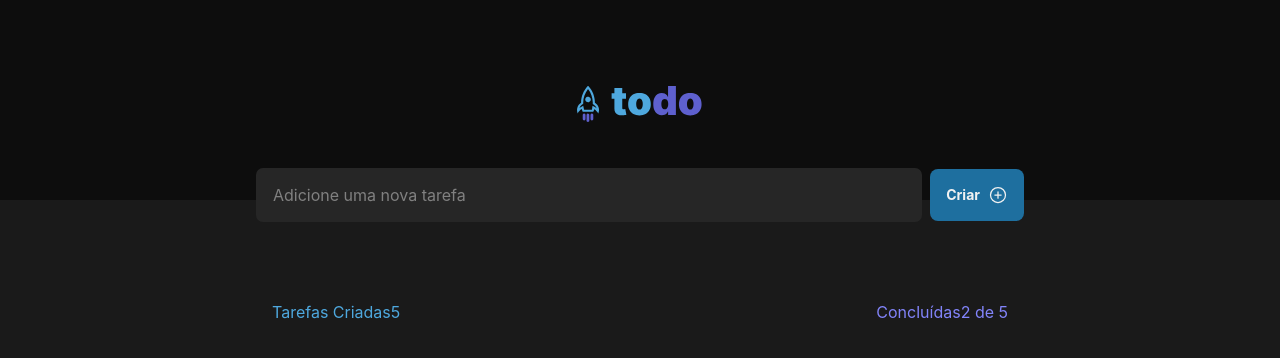
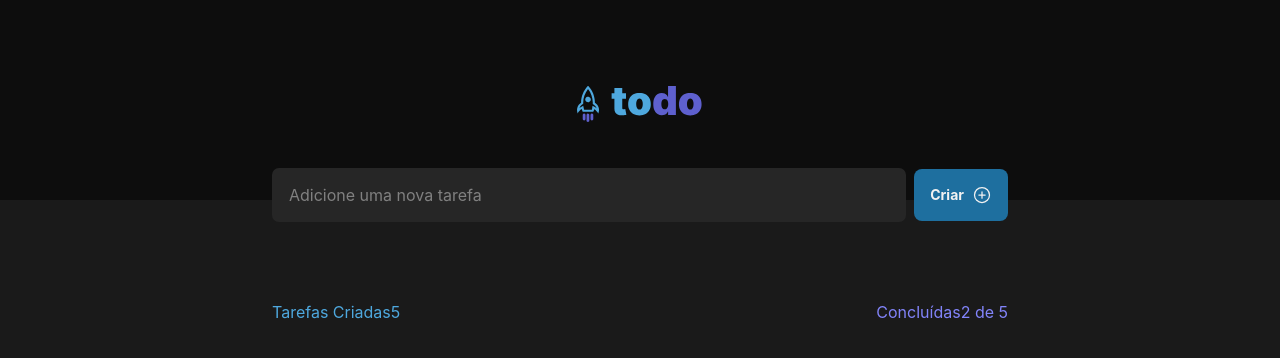
Before and after one commit to gomessgbr/ignite-To-Do, a React (Vite) app: page / in a window 1280 px wide. Shown: the top 358 px of the page. Built offline with nearby package versions, Linux system fonts and the light colour scheme.

Commit message:
style: maxwidth contianer

```diff
--- a/src/components/InputTask.module.css
+++ b/src/components/InputTask.module.css
@@ -1,6 +1,6 @@
 .container {
   width: 100%;
-  max-width: 50rem;
+  max-width: 48rem;
   margin-top: -3rem;
   display: flex;
   flex-direction: column;
```
